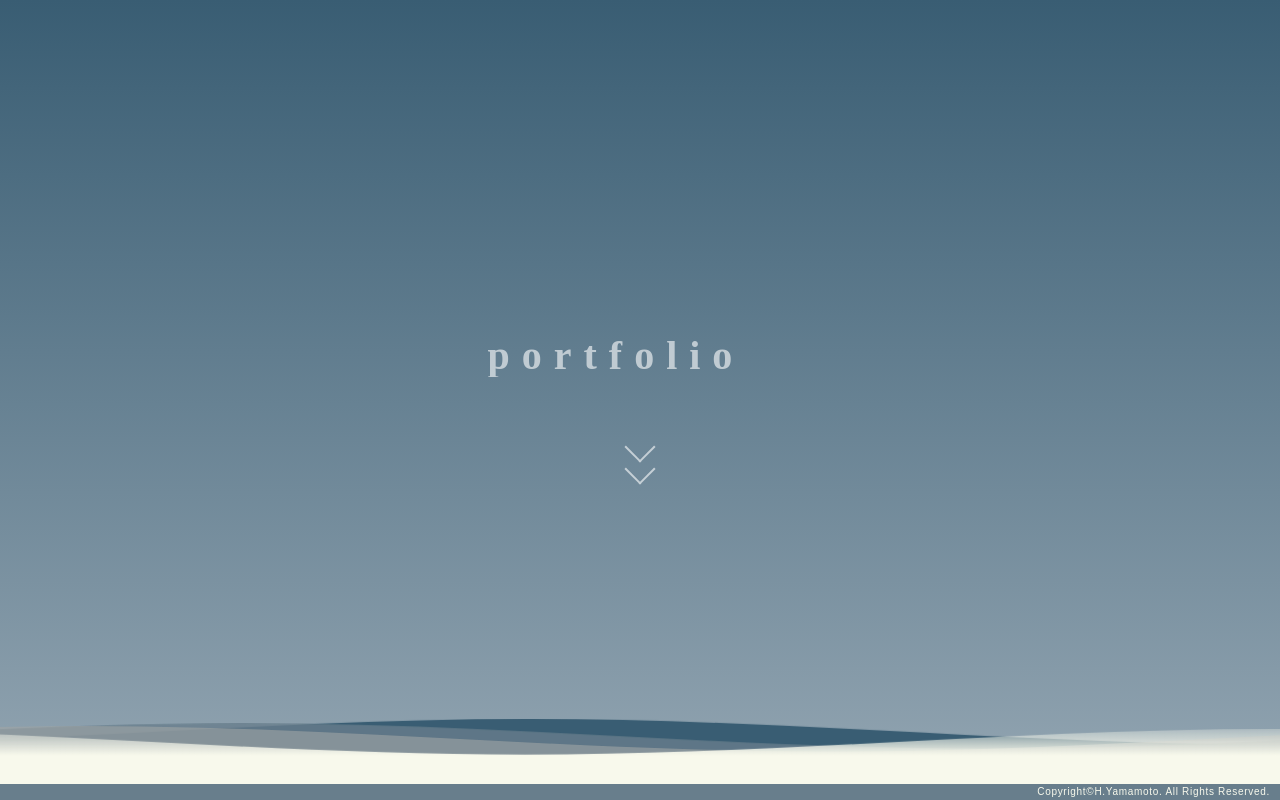
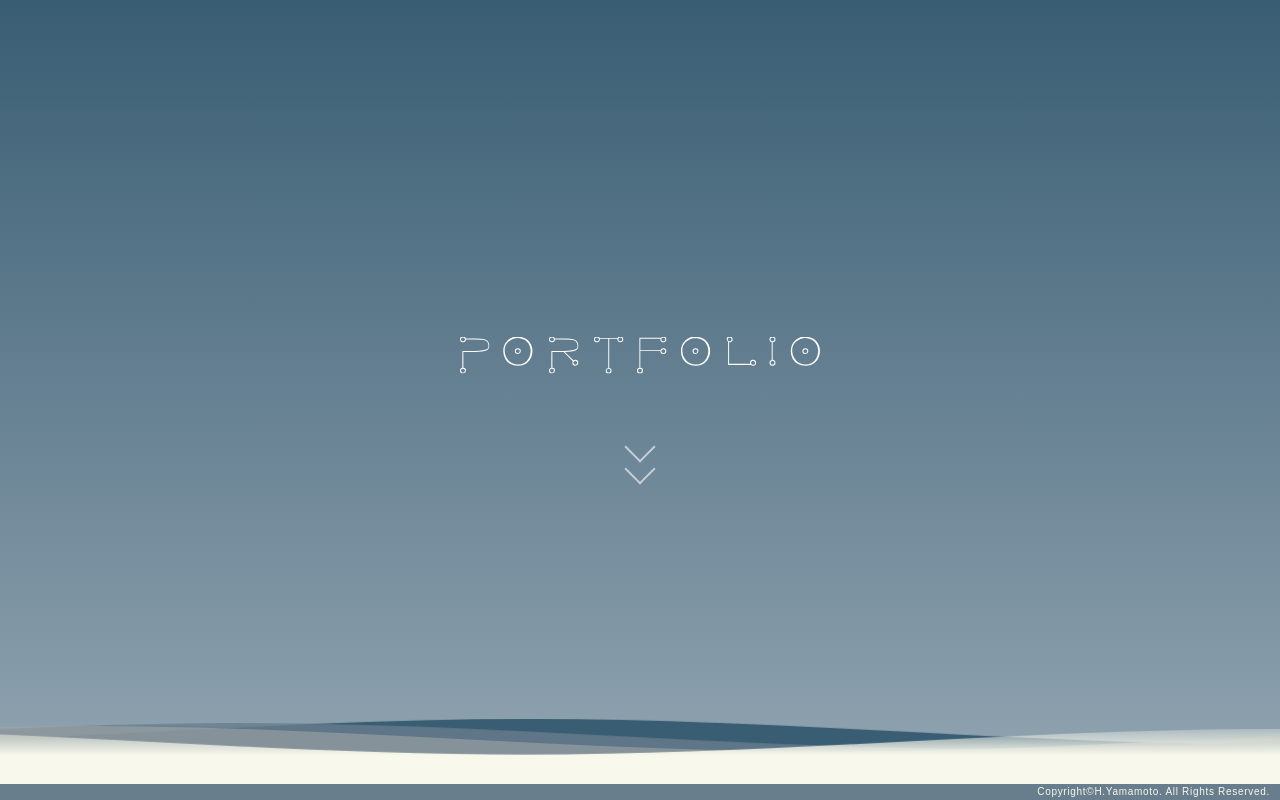
Before and after one commit to h-yamamot0/portfolio, a plain HTML site: page p/index.html in a window 1280 px wide. Drawn offline with nearby package versions, Linux system fonts and the light colour scheme.

Commit message:
SVG修正

```diff
--- a/p/content/css/main.scss
+++ b/p/content/css/main.scss
@@ -164,11 +164,13 @@ header {
   height: calc(100vh - 84px);
   position: relative;
   h1 {
+    width: 80%;
+    max-width: 360px;
     position: absolute;
     top: 50%;
     left: 50%;
     transform: translate(-50%, -50%);
-    svg {
+    img {
       width: 100%;
     }
   }
--- a/p/index.html
+++ b/p/index.html
@@ -25,11 +25,7 @@
 <body>
     <header>
         <div class="main_visual">
-            <h1>
-                <svg xmlns="http://www.w3.org/2000/svg" xmlns:xlink="http://www.w3.org/1999/xlink" width="305" height="44" viewbox="0 0 305 44">
-                    <text id="portfolio" transform="translate(0 36)" fill="#FFF" font-size="40" fill-opacity="0.6" font-family="Celestial" letter-spacing="0.3em"><tspan x="0" y="0">portfolio</tspan></text>
-                  </svg>
-            </h1>
+            <h1><img src="content/img/logo.svg" alt="Portfolio"></h1>
             <div id="open_btn"><span class="arrow"></span></div>
         </div>
         <div class="wave">
```
Also changed, not shown: p/content/css/main.min.css, p/content/img/logo.svg (added).
